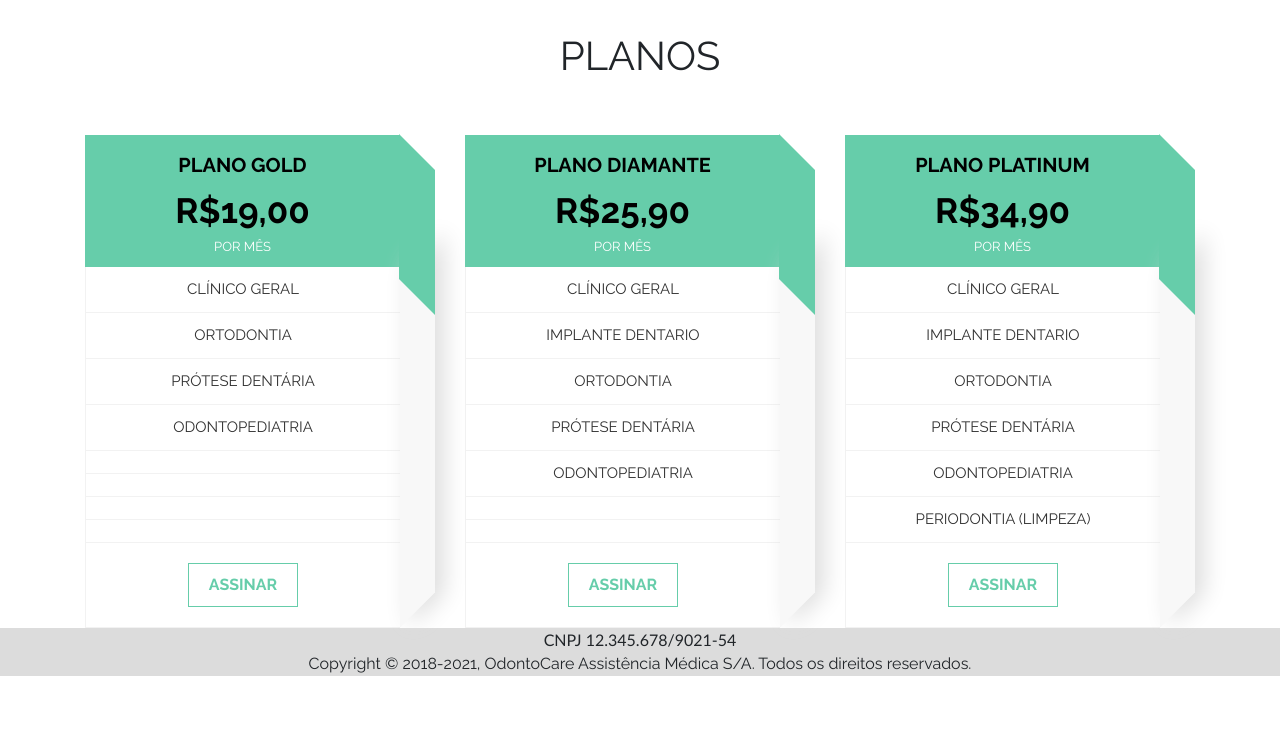
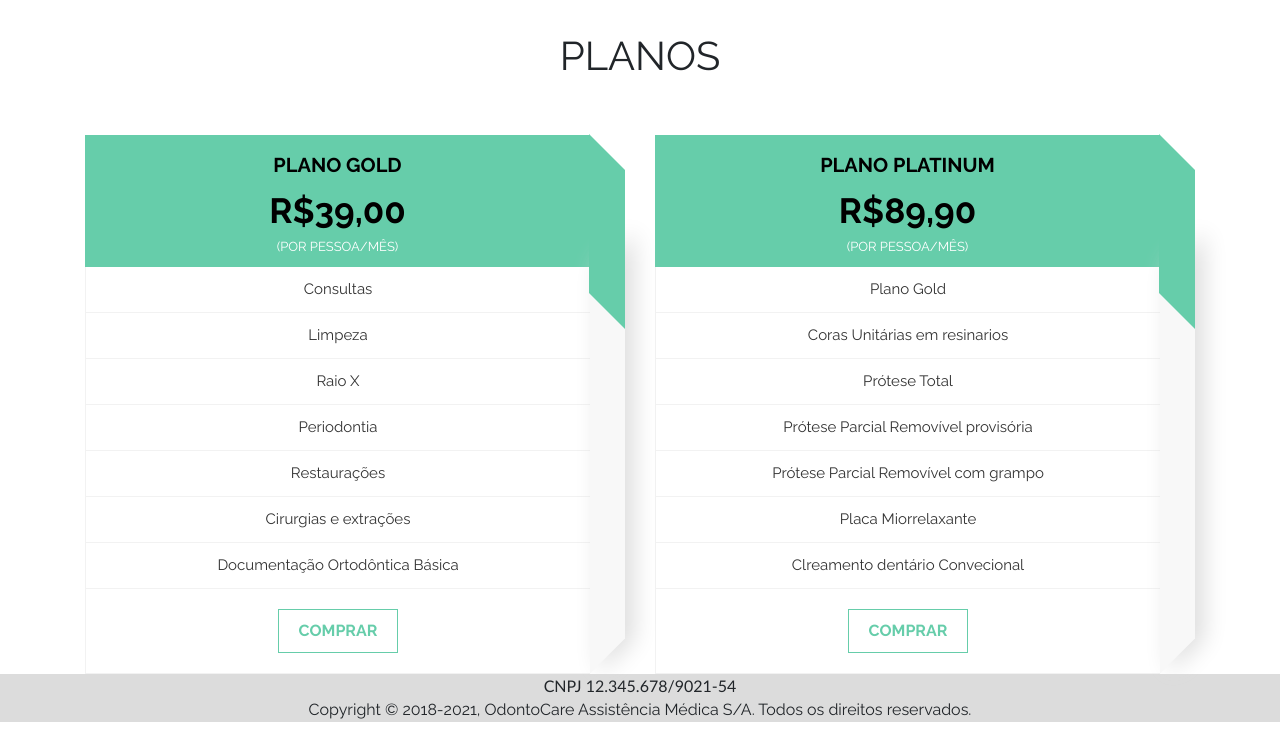
Before and after one commit to brunomariano0/ProjetoOdonto, a plain HTML site: page Home.html in a window 1280 px wide. Shown: the part 1636-2374 px from the top of the page. Before the commit the page ends 2328 px from the top, so only its background shows below. Drawn offline with nearby package versions, Linux system fonts and the light colour scheme.

Commit message:
Alteração na home e planos

```diff
--- a/Home.html
+++ b/Home.html
@@ -156,81 +156,53 @@
         <h1 class="titulo">PLANOS</h1>
         <div class="container">
             <div class="row ">
-                <div class="col-md-4 col-sm-6">
+                <div class="col-md-6 col-sm-6">
                     <div class="pricingTable">
                         <div class="pricing_heading">
                             <h3 class="title">PLANO GOLD</h3>
                             <span class="value">
-                                R$19,00
-                                <span class="month">POR MÊS</span>
+                                R$39,00
+                                <span class="month">(por pessoa/mês)</span>
                             </span>
                         </div>
                         <div class="content">
                             <ul>
-                                <li>CLÍNICO GERAL</li>
-                                <li>ORTODONTIA</li>
-                                <li>PRÓTESE DENTÁRIA</li>
-                                <li>ODONTOPEDIATRIA</li>
-                                <li></li>
-                                <li></li>
-                                <li></li>
-                                <li></li>
-
-
+                                <li>Consultas</li>
+                                <li>Limpeza</li>
+                                <li>Raio X</li>
+                                <li>Periodontia</li>
+                                <li>Restaurações</li>
+                                <li>Cirurgias e extrações</li>
+                                <li>Documentação Ortodôntica Básica</li>
                             </ul>
                             <div class="link">
-                                <a href="#">ASSINAR</a>
+                                <a href="#">COMPRAR</a>
                             </div>
                         </div>
                     </div>
                 </div>
-                <div class="col-md-4 col-sm-6">
+
+                <div class="col-md-6 col-sm-6">
                     <div class="pricingTable">
                         <div class="pricing_heading ">
-                            <h3 class="title">PLANO DIAMANTE</h3>
+                            <h3 class="title">PLANO PLATINUM</h3>
                             <span class="value">
-                                R$25,90
-                                <span class="month">POR MÊS</span>
+                                R$89,90
+                                <span class="month">(POR PESSOA/MÊS)</span>
                             </span>
                         </div>
                         <div class="content">
                             <ul>
-                                <li>CLÍNICO GERAL</li>
-                                <li>IMPLANTE DENTARIO</li>
-                                <li>ORTODONTIA</li>
-                                <li>PRÓTESE DENTÁRIA</li>
-                                <li>ODONTOPEDIATRIA</li>
-                                <li></li>
-                                <li></li>
-
+                                <li>Plano Gold</li>
+                                <li>Coras Unitárias em resinarios</li>
+                                <li>Prótese Total</li>
+                                <li>Prótese Parcial Removível provisória</li>
+                                <li>Prótese Parcial Removível com grampo</li>
+                                <li>Placa Miorrelaxante</li>
+                                <li>Clreamento dentário Convecional</li>
                             </ul>
                             <div class="link">
-                                <a href="#">ASSINAR</a>
-                            </div>
-                        </div>
-                    </div>
-                </div>
-                <div class="col-md-4 col-sm-6">
-                    <div class="pricingTable">
-                        <div class="pricing_heading ">
-                            <h3 class="title">PLANO PLATINUM</h3>
-                            <span class="value">
-                                R$34,90
-                                <span class="month">POR MÊS</span>
-                            </span>
-                        </div>
-                        <div class="content">
-                            <ul>
-                                <li>CLÍNICO GERAL</li>
-                                <li>IMPLANTE DENTARIO</li>
-                                <li>ORTODONTIA</li>
-                                <li>PRÓTESE DENTÁRIA</li>
-                                <li>ODONTOPEDIATRIA</li>
-                                <li>PERIODONTIA (LIMPEZA)</li>
-
-                            </ul>
-                            <div class="link">
-                                <a href="#">ASSINAR</a>
+                                <a href="#">COMPRAR</a>
                             </div>
                         </div>
                     </div>
--- a/css/style.css
+++ b/css/style.css
@@ -210,6 +210,7 @@ section.main {
 #dropdownMenuButton{
     background-color: #66CDAA;
 }
+
 /*Fim Página Home*/
 
 /*Inicio CSS Página Login*/
```
